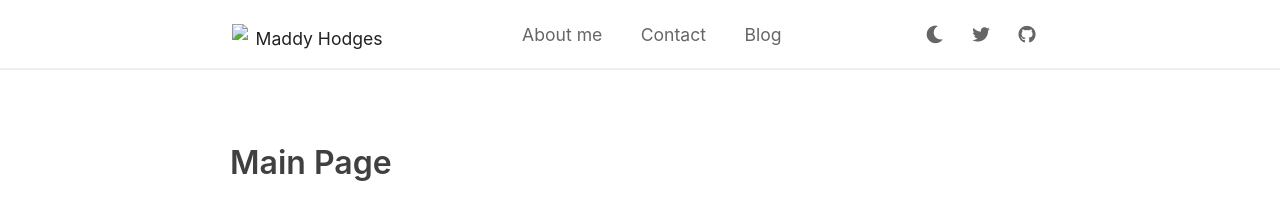
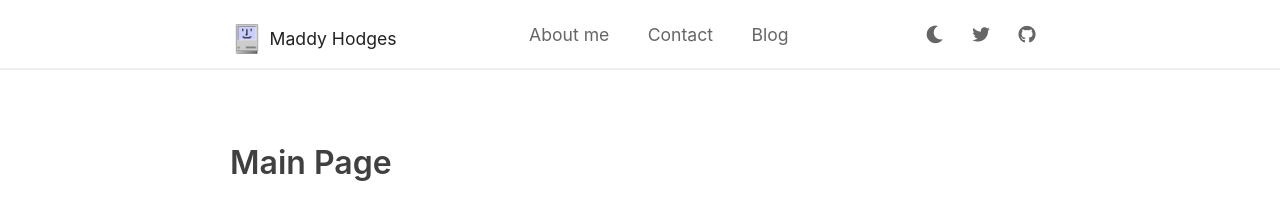
Before and after one commit to Mfhodges/mfhodges.github.io, a Jekyll site: the page built from index.md, in a window 1280 px wide. Shown: the top 209 px of the page. Built offline with Jekyll 4.4.1, drawn with Linux system fonts in a browser that asks for light colours; nearby versions of some CDN libraries; some web fonts are replaced.

Commit message:
fixed image issue

```diff
--- a/_includes/header.html
+++ b/_includes/header.html
@@ -3,10 +3,10 @@
 <nav class="nav">
 	<div class="nav-container">
 		<div class="brand">
-				<a href="">
+				<a href="/">
 					<!--<span class="emoji">💾</span>-->
 
-					<img src="/maddy_site/img-content/128-1x.png" class="brand-icon">
+					<img src="/img-content/128-1x.png" class="brand-icon">
 					<span>Maddy Hodges</span></a>
 		</div>
 			<div class="extra">
--- a/blog/index.html
+++ b/blog/index.html
@@ -10,16 +10,12 @@ layout: default
 	<a class="post" id="" href="{{ post.url | prepend: site.baseurl }}">
 		<div class="post-thumbnail">
 			<!-- need to develop diff cat by the image -->
-			<img src="/maddy_site/img-content/{{post.icon}}.png" alt="{{ post.title }}" height="30" width="30">
+			<img src="/img-content/icons/{{post.icon}}.png" alt="{{ post.title }}" height="30" width="30">
 		</div>
 
 		<div class="post-title">{{ post.title }}</div>
 			<span class="post-date"><time>{{ post.date | date: "%b %-d, %Y" }}</time></span>
 		</a>
-
-
-		<time>{{ post.date | date: "%b %-d, %Y" }}</time>
-		<h3><a href="{{ post.url | prepend: site.baseurl }}">{{ post.title }}</a></h3>
 {% endfor %}
 </section>
 <!--
```
Also changed, not shown: img-content/icons/art.png, img-content/icons/bomb.png, img-content/icons/computer-smile.png, img-content/icons/computer.png, img-content/icons/floppydisk.png, img-content/icons/writing-full.png, 2 other files.
